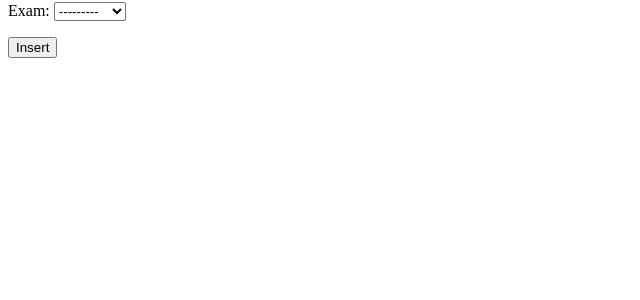
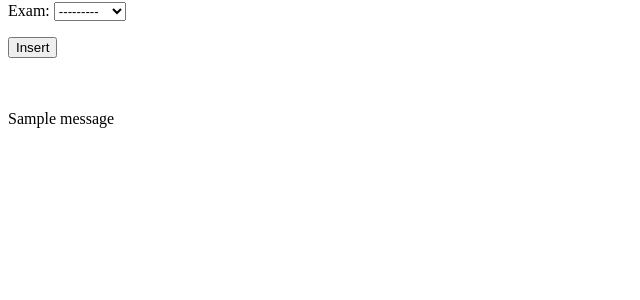
Before and after one commit to sehgalayush1/labquiz, a Django app: page /teacher/addQuestion/ in a window 1280 px wide. Shown: the part 437-737 px from the top of the page, without its empty margins (0-640 px from the left). Run offline with Django 3.2, Linux system fonts and the light colour scheme; data comes from the database, SQL or seed files in the repository; both versions use the stored data as it was after the commit; one stand-in notice (Sample message) is shown.

Commit message:
This commit adds to functionality to add multiple quitions one by one in an exam.

```diff
--- a/labquiz/teacher/templates/teacher/insertQues.html
+++ b/labquiz/teacher/templates/teacher/insertQues.html
@@ -8,4 +8,10 @@
 	    {{ form.as_p }}
 	    <button type="submit">Insert</button>
 	</form>
+	<br><br>
+	{% if messages %}
+  		{% for message in messages %}
+      			<p class="{{ message.tags }}">{{ message }}</p>
+    	{% endfor %}
+	{% endif %}
 {% endblock %}
--- a/labquiz/teacher/views.py
+++ b/labquiz/teacher/views.py
@@ -2,7 +2,8 @@
 from __future__ import unicode_literals
 
 
-from django.shortcuts import render,redirect
+from django.shortcuts import render, redirect
+from django.urls import reverse_lazy
 from .forms import *
 from .models import *
 from django.http import *
@@ -10,6 +11,7 @@
 from django.contrib.auth import logout
 from django.views import generic
 from django.views.generic import View
+from django.contrib import messages
 
 
 # Create your views here.
@@ -34,10 +36,12 @@
 		form = InsertQuestions(request.POST)
 		if form.is_valid():
 			form.save()
-			return HttpResponseRedirect('/teacher/')	#needs to be redirected to the previous page where more can be added easily.
-	else:
-		form = InsertQuestions()
-	return render(request, 'teacher/insertQues.html',{'form':form})
+			messages.success(request, 'New question added!')
+			return HttpResponseRedirect(reverse_lazy('teacher:addQuestion')) #needs to be redirected to the previous page where more can be added easily.
+		else:
+			return render(request, 'error.html')
+	form = InsertQuestions()
+	return render(request, 'teacher/insertQues.html',{'form': form})
 
 
 
```
Also changed, not shown: labquiz/db.sqlite3.
